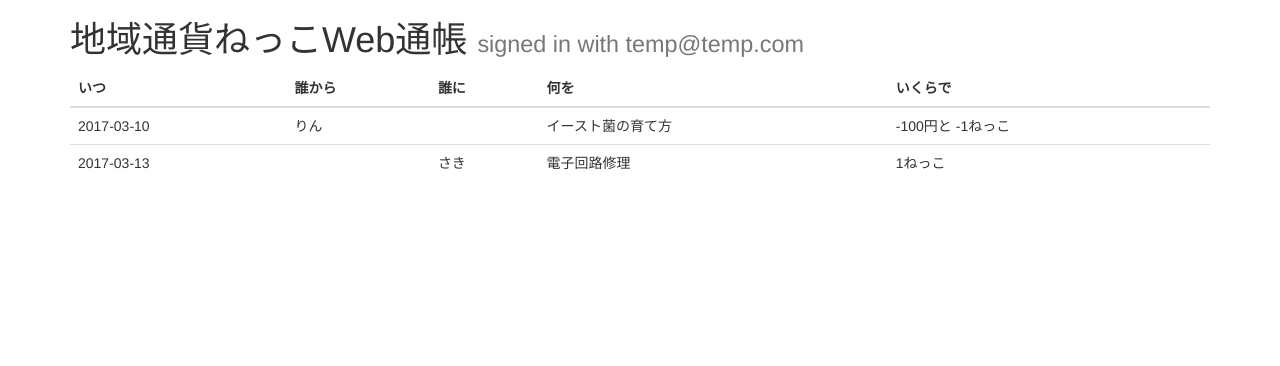
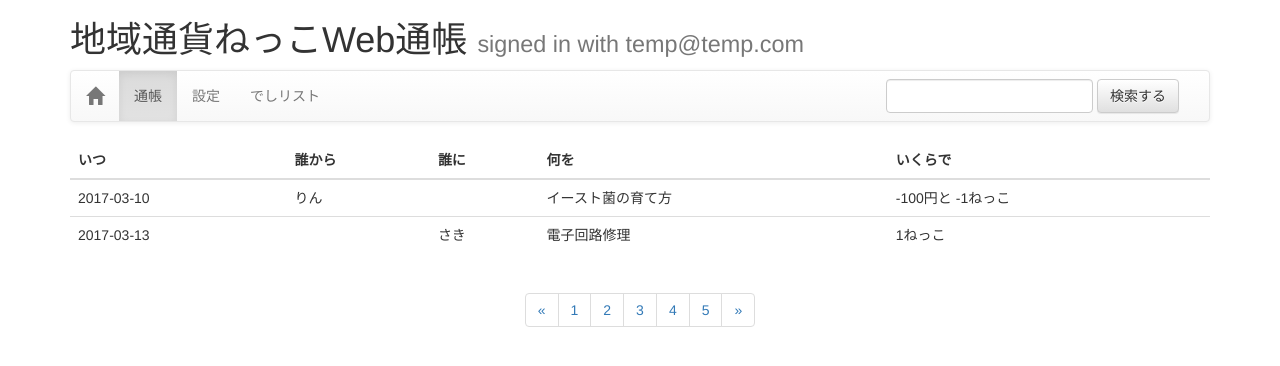
Before and after one commit to dodo5522/necco, a Flask app: page / in a window 1280 px wide. Shown: the top 366 px of the page. Run offline with Flask 2, Linux system fonts and the light colour scheme; some libraries are stand-ins or nearby versions.

Commit message:
navbar追加

```diff
--- a/necco/templates/layout.html
+++ b/necco/templates/layout.html
@@ -10,8 +10,74 @@
   <body>
     <div class="container">
       <h1>{{ title }} <small>signed in with {{ subtitle }}</small></h1>
-      <nav></nav>
+
+      <nav class="navbar navbar-default">
+        <div class="container-fluid">
+          <!-- Brand and toggle get grouped for better mobile display -->
+          <div class="navbar-header">
+            <button type="button" class="navbar-toggle collapsed" data-toggle="collapse" data-target="#bs-navbar-collapse-1" aria-expanded="false">
+              <span class="sr-only">Toggle navigation</span>
+              <span class="icon-bar"></span>
+              <span class="icon-bar"></span>
+              <span class="icon-bar"></span>
+            </button>
+            <a class="navbar-brand" href="#"><span class="glyphicon glyphicon-home"></span></a>
+          </div>
+
+          <!-- Collect the nav links, forms, and other content for toggling -->
+          <div class="collapse navbar-collapse" id="bs-navbar-collapse-1">
+            <ul class="nav navbar-nav">
+              <li class="active"><a href="#">通帳<span class="sr-only">(current)</span></a></li>
+              <li><a href="/settings">設定</a></li>
+              <li><a href="/deshilist">でしリスト</a></li>
+              <!--
+              <li class="dropdown">
+                <a href="#" class="dropdown-toggle" data-toggle="dropdown" role="button" aria-haspopup="true" aria-expanded="false">Dropdown <span class="caret"></span></a>
+                <ul class="dropdown-menu">
+                  <li><a href="#">Action</a></li>
+                  <li><a href="#">Another action</a></li>
+                  <li><a href="#">Something else here</a></li>
+                  <li role="separator" class="divider"></li>
+                  <li><a href="#">Separated link</a></li>
+                  <li role="separator" class="divider"></li>
+                  <li><a href="#">One more separated link</a></li>
+                </ul>
+              </li>
+              -->
+            </ul>
+            <form class="navbar-form navbar-right">
+              <div class="form-group">
+                <input type="text" class="form-control" placeholder="">
+              </div>
+              <button type="submit" class="btn btn-default">検索する</button>
+            </form>
+          </div><!-- /.navbar-collapse -->
+        </div><!-- /.container-fluid -->
+      </nav>
+
       {% block body%}{% endblock %}
+
+      <nav aria-label="Page navigation">
+        <center>
+          <ul class="pagination">
+            <li>
+              <a href="#" aria-label="Previous">
+                <span aria-hidden="true">&laquo;</span>
+              </a>
+            </li>
+            <li><a href="#">1</a></li>
+            <li><a href="#">2</a></li>
+            <li><a href="#">3</a></li>
+            <li><a href="#">4</a></li>
+            <li><a href="#">5</a></li>
+            <li>
+              <a href="#" aria-label="Next">
+                <span aria-hidden="true">&raquo;</span>
+              </a>
+            </li>
+          </ul>
+        </center>
+      </nav>
     </div>
     <script src="//code.jquery.com/jquery-3.1.1.min.js"></script>
     <script src="//maxcdn.bootstrapcdn.com/bootstrap/3.3.7/js/bootstrap.min.js" integrity="sha384-Tc5IQib027qvyjSMfHjOMaLkfuWVxZxUPnCJA7l2mCWNIpG9mGCD8wGNIcPD7Txa" crossorigin="anonymous"></script>
```
